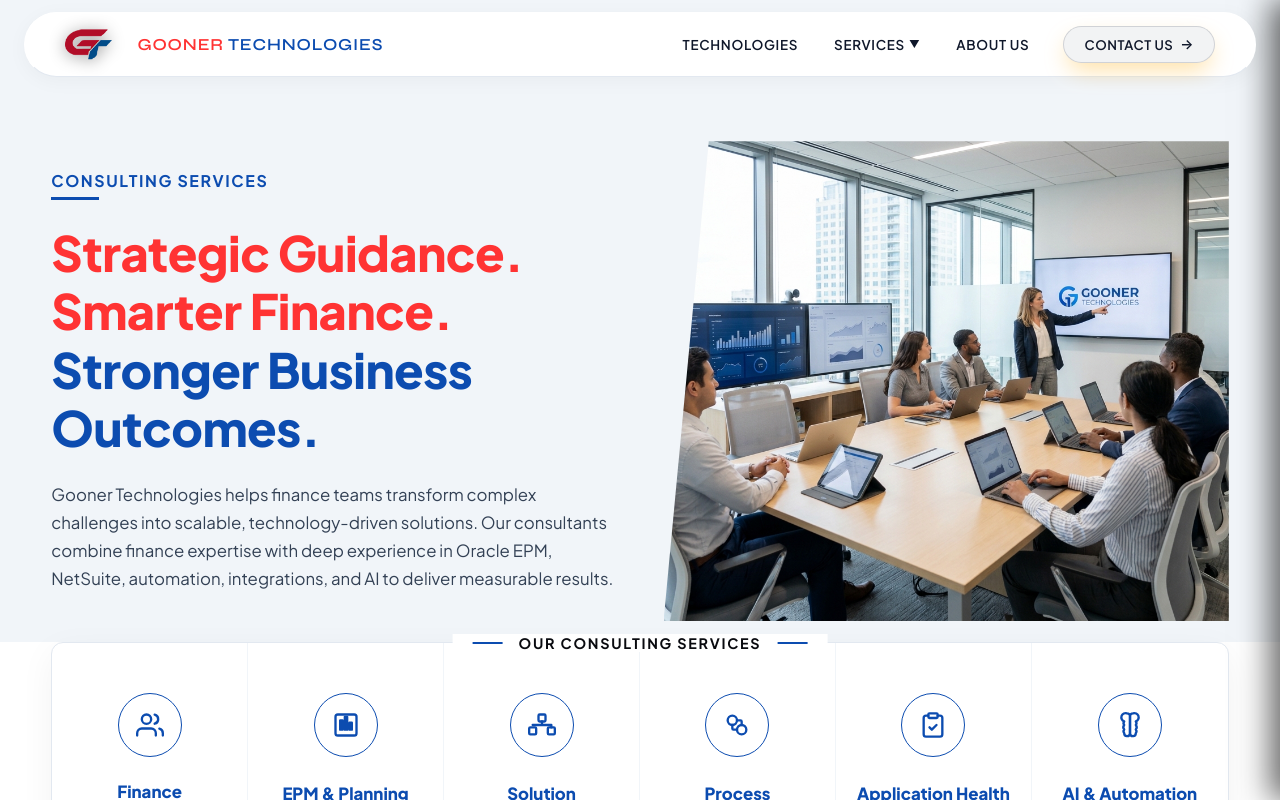
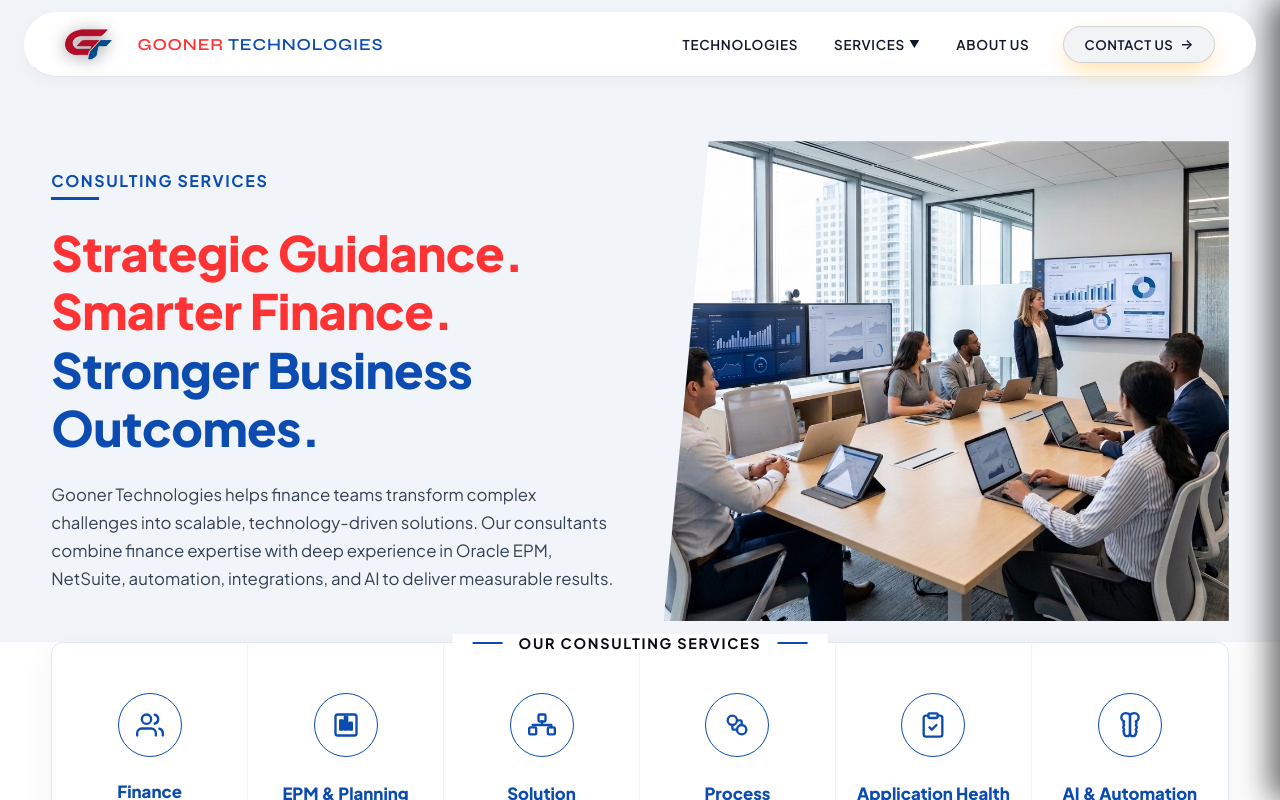
Before and after one commit to Harshit-1309/Gooner_tech, a React (Vite) app: page /services/consulting in a window 1280 px wide. Shown: the top 800 px of the page. Built offline with nearby package versions, Linux system fonts and the light colour scheme; the HTML template or start-up script is replaced by a standard one.

Commit message:
Use Consultingservices1.png in Consulting Services hero

```diff
--- a/src/pages/ConsultingServices.jsx
+++ b/src/pages/ConsultingServices.jsx
@@ -162,7 +162,7 @@
           <div className="picture-hero__right">
             <div className="picture-hero__img-mask">
               <img
-                src="/assets/Consultingservices.png"
+                src="/assets/Consultingservices1.png"
                 alt="Finance Transformation Roadmap presentation"
                 className="picture-hero__img"
               />
```
Also changed, not shown: public/assets/Consultingservices1.png (added), 1 other file (tests, documents, lock files or other folders).
